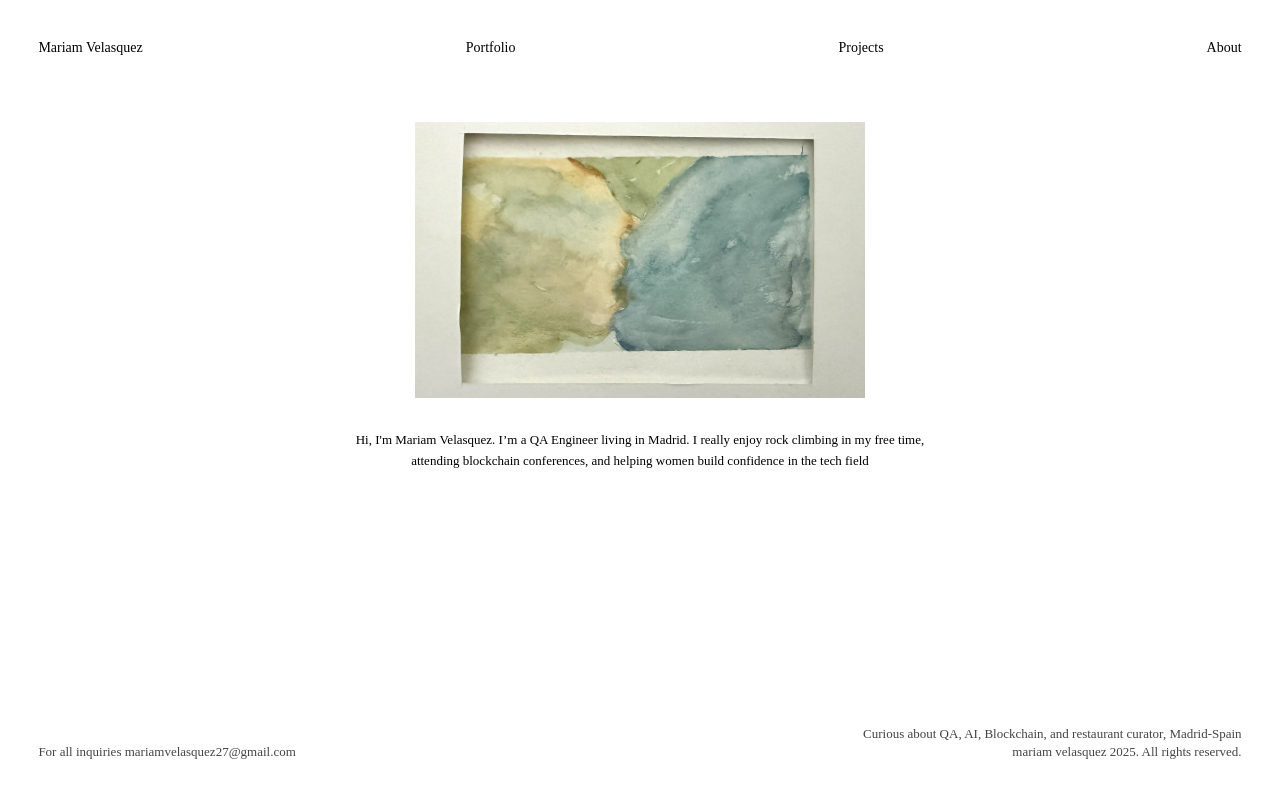
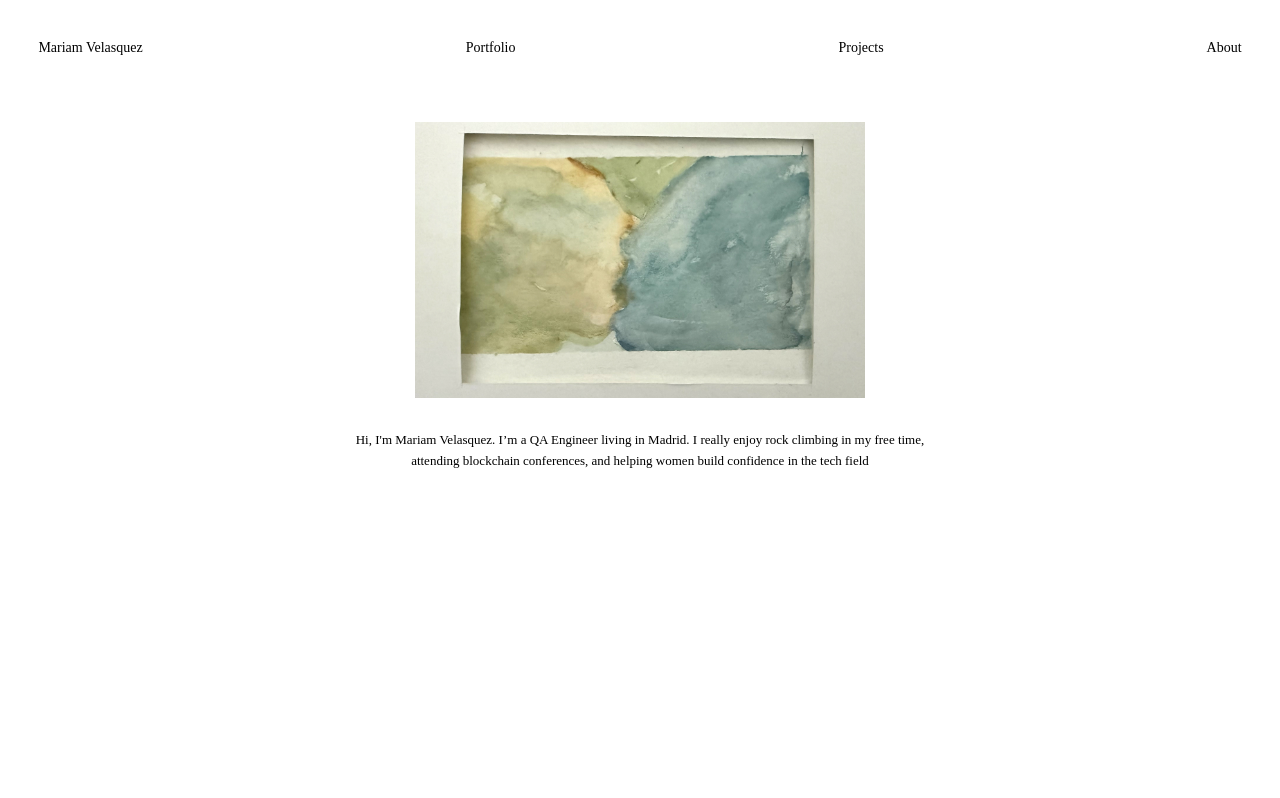
Before and after one commit to MariamV27/Mariamwebsite, a plain HTML site: page about.html in a window 1280 px wide. Drawn offline with Linux system fonts and the light colour scheme.

```diff
--- a/about.html
+++ b/about.html
@@ -45,16 +45,6 @@
         </div>
 
     </main>
-
-    <footer class="footer">
-        <div class="footer-left">
-            For all inquiries <a href="mailto:mariamvelasquez27@gmail.com">mariamvelasquez27@gmail.com</a>
-        </div>
-        <div class="footer-right">
-            Curious about QA, AI, Blockchain, and restaurant curator, Madrid-Spain<br>
-            mariam velasquez 2025. All rights reserved.
-        </div>
-    </footer>
 </body>
 
 </html>
```
Also changed, not shown: index.html (+3 -3 lines), portfolio.html (+0 -10 lines), projects.html (+0 -10 lines).
